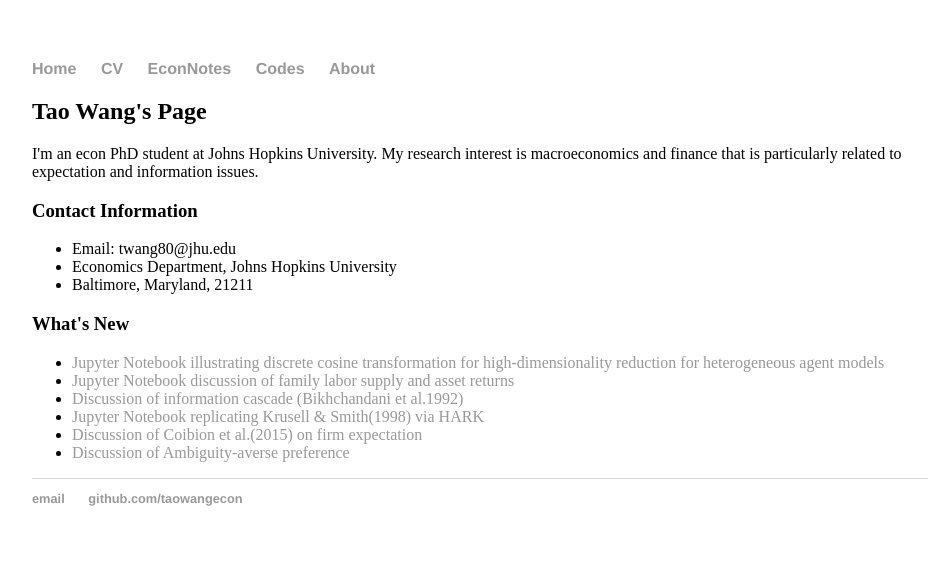
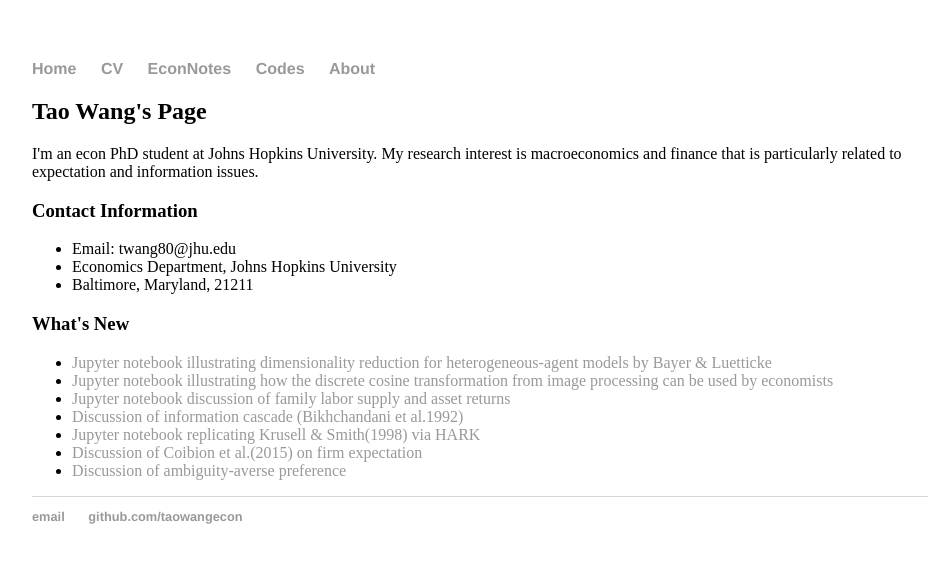
Before and after one commit to iworld1991/TaoWangEcon.github.io, a Jekyll site: the page built from index.html, in a window 1280 px wide. Shown: the top 563 px of the page, without its empty margins (160-1092 px from the left). Built offline with Jekyll 4.4.1, drawn with Linux system fonts in a browser that asks for light colours.

Commit message:
Update index.html
added DCT-Copula notebook update.

```diff
--- a/index.html
+++ b/index.html
@@ -16,11 +16,12 @@ title: Tao Wang's Page
 
 	<h3> What's New </h3>
 	<ul>
-	<li><a href="https://github.com/econ-ark/HARK/blob/master/HARK/BayerLuetticke/notebooks/DCT.ipynb"> Jupyter Notebook illustrating discrete cosine transformation for high-dimensionality reduction for heterogeneous agent models</a></li>
-	<li><a href="https://github.com/econ-ark/ballpark/blob/master/empirical/Results-That-Beg-For-A-Model/dpFamilyLaborAssets/WangTao_dpFamilyLaborAssets.ipynb"> Jupyter Notebook discussion of family labor supply and asset returns</a></li>
+	<li><a href="https://github.com/econ-ark/HARK/blob/master/HARK/BayerLuetticke/notebooks/DCT-Copula-Illustration.ipynb"> Jupyter notebook illustrating dimensionality reduction for heterogeneous-agent models by Bayer & Luetticke </a></li>
+	<li><a href="https://github.com/econ-ark/HARK/blob/master/HARK/BayerLuetticke/notebooks/DCT.ipynb"> Jupyter notebook illustrating how the discrete cosine transformation from image processing can be used by economists</a></li>
+	<li><a href="https://github.com/econ-ark/ballpark/blob/master/empirical/Results-That-Beg-For-A-Model/dpFamilyLaborAssets/WangTao_dpFamilyLaborAssets.ipynb"> Jupyter notebook discussion of family labor supply and asset returns</a></li>
 	<li><a href="/presentation/InformationCascadeFads.pdf">Discussion of information cascade (Bikhchandani et al.1992)</a></li>
-	<li><a href="https://github.com/econ-ark/DemARK/blob/master/notebooks/KrusellSmith.ipynb"> Jupyter Notebook replicating Krusell & Smith(1998) via HARK</a></li>
+	<li><a href="https://github.com/econ-ark/DemARK/blob/master/notebooks/KrusellSmith.ipynb"> Jupyter notebook replicating Krusell & Smith(1998) via HARK</a></li>
 	<li><a href="/presentation/Expectation.pdf">Discussion of Coibion et al.(2015) on firm expectation</a></li>
-        <li><a href="/presentation/AmbiguitySlides.pdf">Discussion of Ambiguity-averse preference</a></li>
+        <li><a href="/presentation/AmbiguitySlides.pdf">Discussion of ambiguity-averse preference</a></li>
 	</ul>
 </div><!-- /.blurb -->
```
